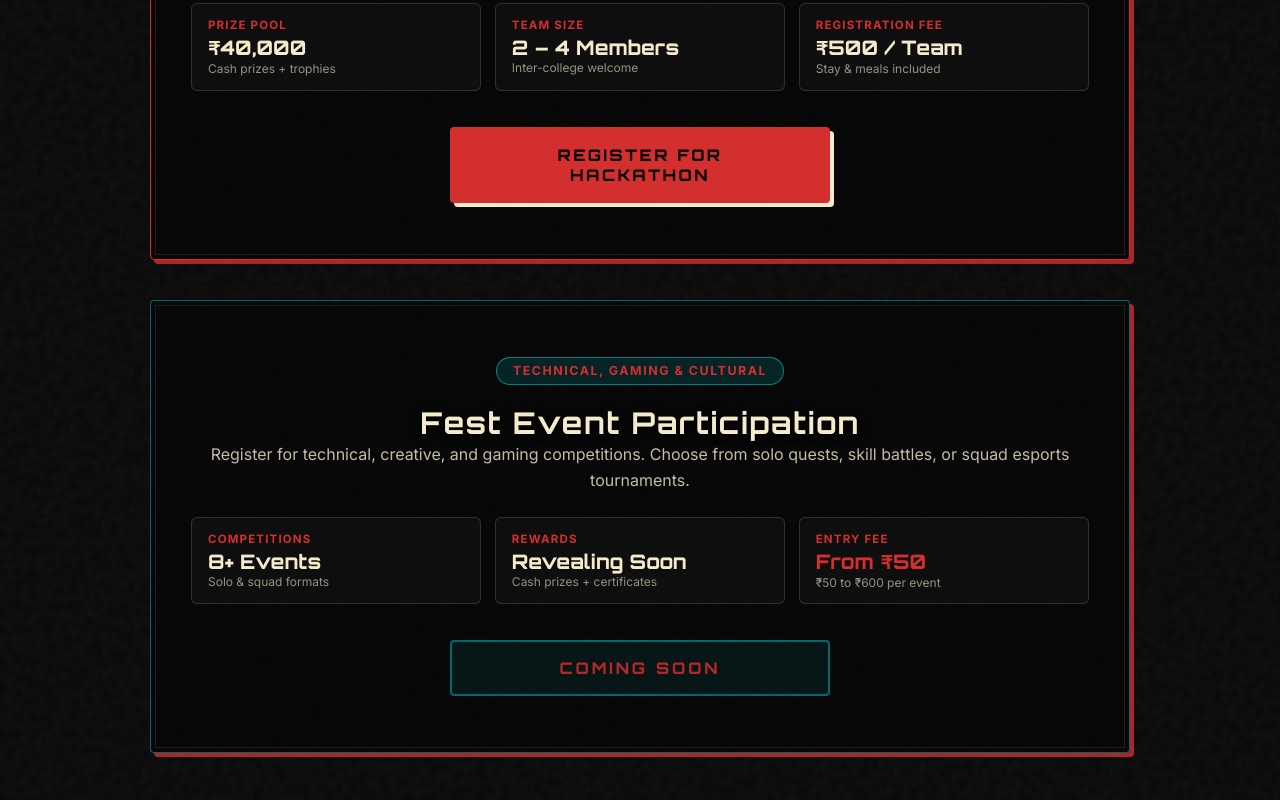
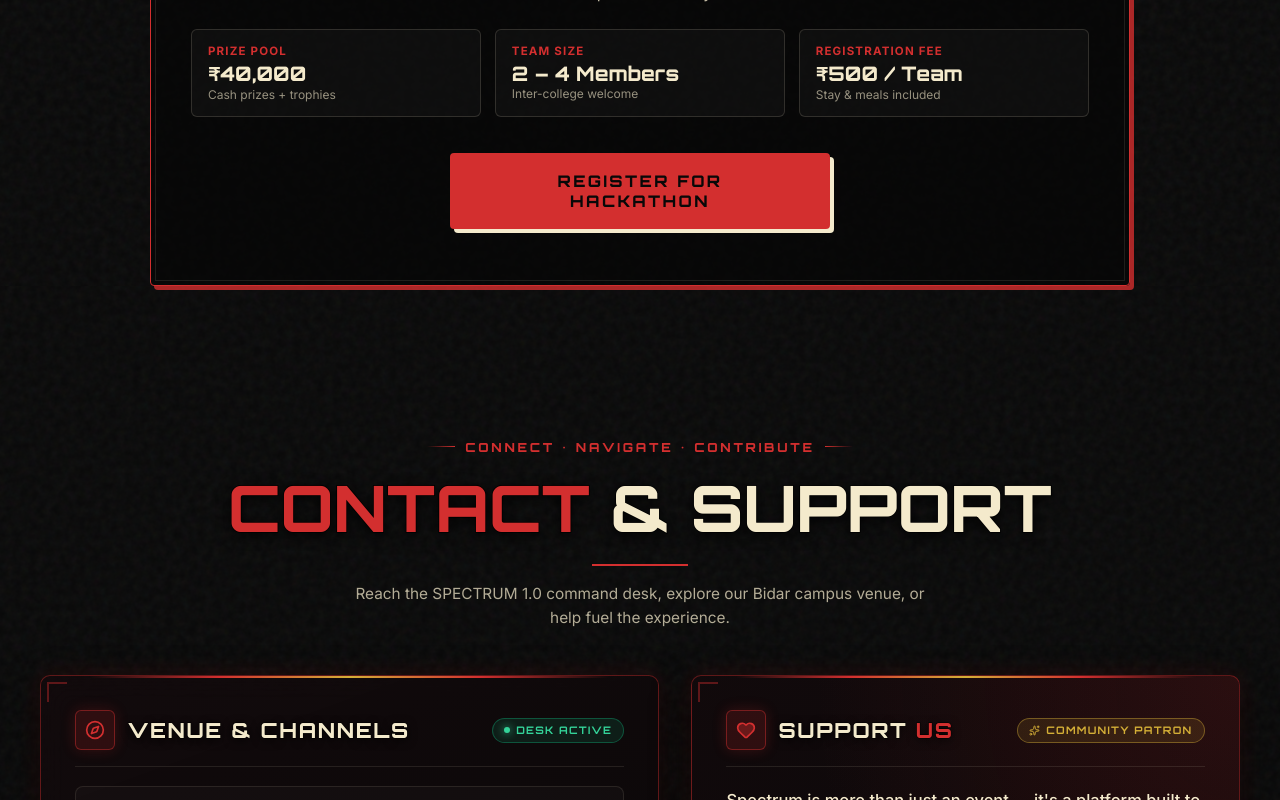
Before and after one commit to akshbir17/techfest, a React (Vite) app: page / in a window 1280 px wide. Shown: the part 7394-8194 px from the top of the page. Built offline with nearby package versions, Linux system fonts and the light colour scheme.

Commit message:
chore(registration): hide Fest Event Participation card while FEST_EVENTS_OPEN is false

```diff
--- a/src/components/sections/RegistrationSection.jsx
+++ b/src/components/sections/RegistrationSection.jsx
@@ -93,7 +93,8 @@ const RegistrationSection = () => {
             </GlassCard>
           </motion.div>
 
-          {/* 2. Fest Event Participation Card (Matching Elevated Design) */}
+          {/* 2. Fest Event Participation Card (Hidden until FEST_EVENTS_OPEN is true) */}
+          {FEST_EVENTS_OPEN && (
           <motion.div
             initial={{ opacity: 0, scale: 0.95 }}
             whileInView={{ opacity: 1, scale: 1 }}
@@ -192,6 +193,7 @@ const RegistrationSection = () => {
               )}
             </GlassCard>
           </motion.div>
+          )}
 
         </div>
       </div>
```
